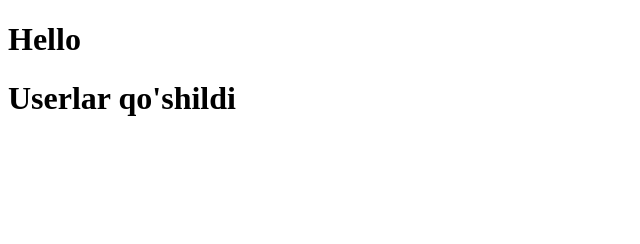
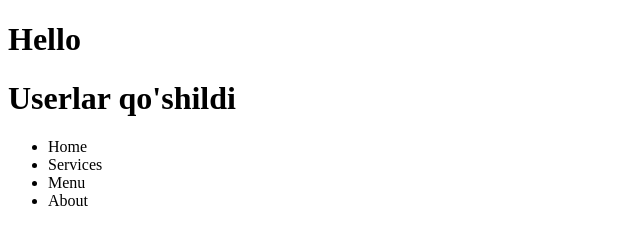
Before and after one commit to DostonbekRakhmatullayev/test3, a plain HTML site: page index.html in a window 1280 px wide. Shown: the whole page, without its empty margins (0-640 px from the left). Drawn offline with Linux system fonts and the light colour scheme.

Commit message:
add header

```diff
--- a/index.html
+++ b/index.html
@@ -9,5 +9,13 @@
     <body>
         <h1>Hello</h1>
         <h1>Userlar qo'shildi</h1>
+        <header>
+            <ul>
+                <li>Home</li>
+                <li>Services</li>
+                <li>Menu</li>
+                <li>About</li>
+            </ul>
+        </header>
     </body>
 </html>
```
